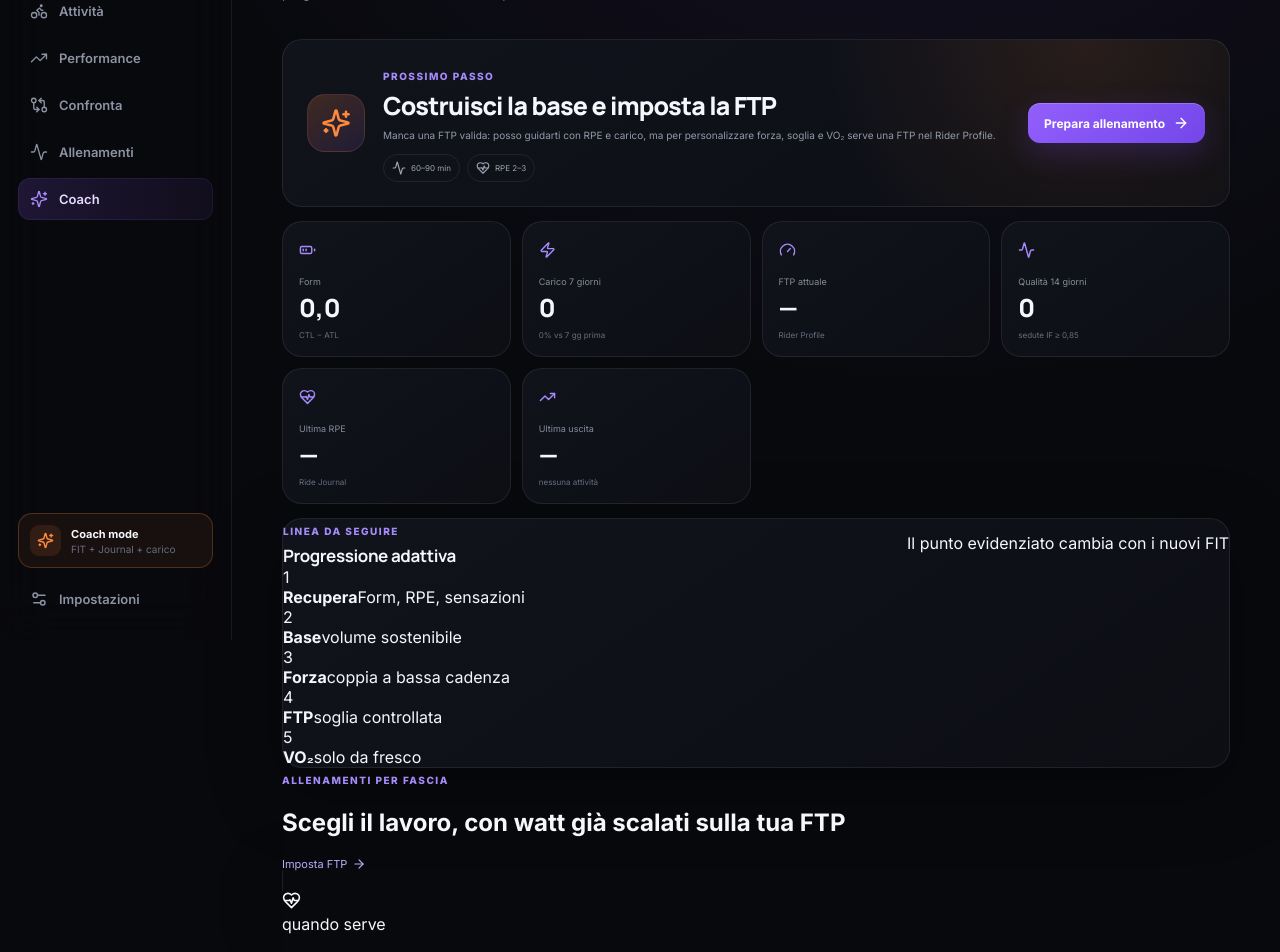
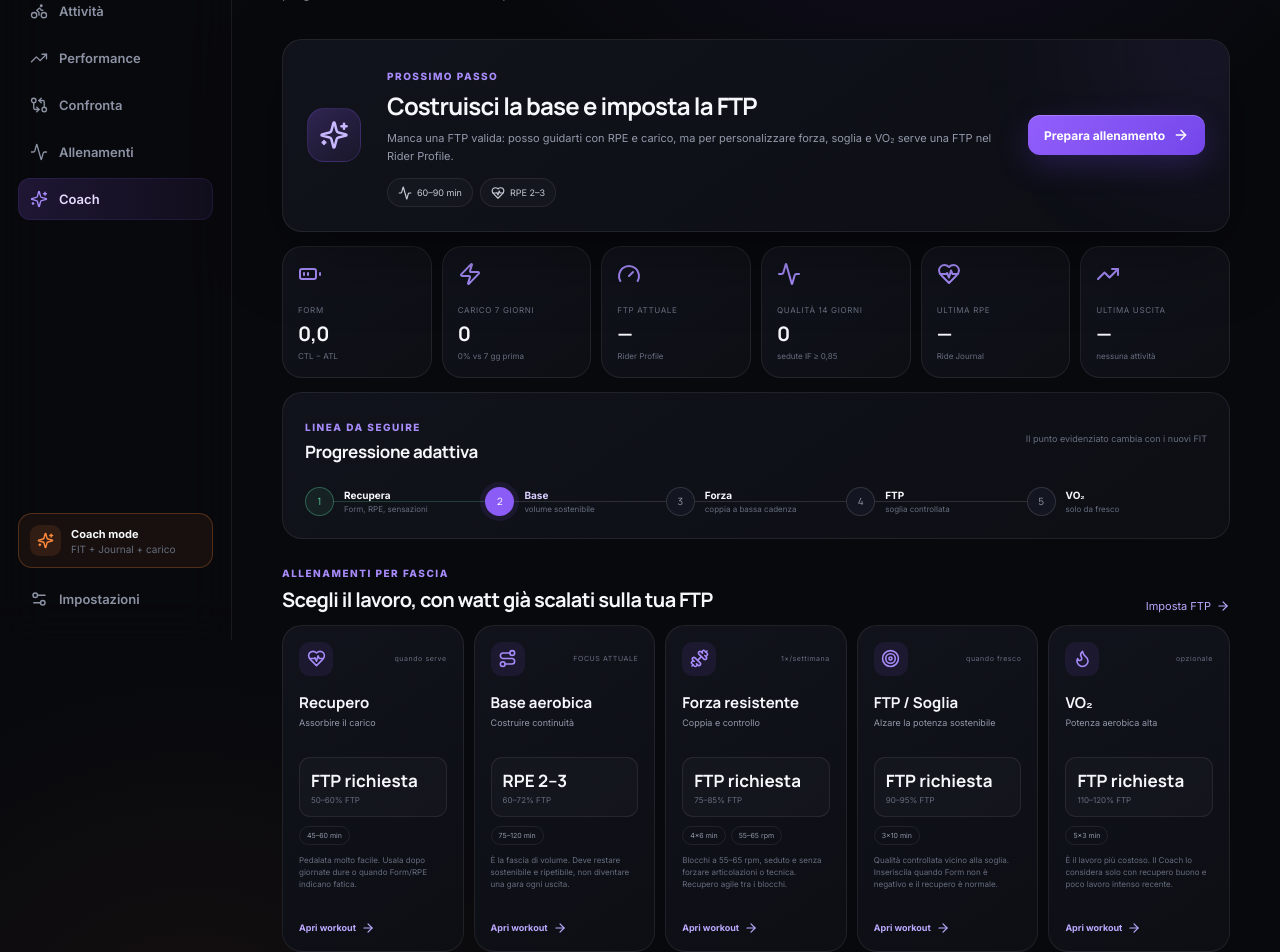
Before and after one commit to MauroPot2/garminactivities, a Next.js app in the folder web/: page /coach in a window 1280 px wide. Shown: the part 160-1112 px from the top of the page. Built offline with nearby package versions, Linux system fonts and the light colour scheme.

Commit message:
style: wire coach module styles

```diff
--- a/web/app/coach/page.tsx
+++ b/web/app/coach/page.tsx
@@ -5,6 +5,7 @@ import { formatDate, formatNumber } from "@/lib/format";
 import { getJournalEntries } from "@/lib/journal";
 import { getCurrentFtp, readSettings } from "@/lib/settings";
 import { buildLoadModel } from "@/lib/training";
+import styles from "./coach.module.css";
 
 export const dynamic = "force-dynamic";
 
@@ -90,7 +91,7 @@ export default function CoachPage() {
     nextRange = targetRange(currentFtp, .90, .95);
     intensity = `${nextRange![0]}–${nextRange![1]} W · 90–95% FTP`;
     focusIndex = 3;
-    reason = `Sei fresco e nelle ultime due settimane non risultano sedute ad alta intensità: inserisco qualità senza partire subito dal VO₂.`;
+    reason = "Sei fresco e nelle ultime due settimane non risultano sedute ad alta intensità: inserisco qualità senza partire subito dal VO₂.";
   } else if (!moderateFatigue && qualityLast14 < 2 && model.last7 > 0) {
     title = "Forza resistente · 4×6'";
     preset = "strength";
@@ -129,45 +130,45 @@ export default function CoachPage() {
   return <div className="pageWrap coachPage">
     <header className="topbar"><div><div className="eyebrow">COACH MODE</div><h1>Un passo alla volta. <span>Guidato dai dati.</span></h1><p>Il Coach usa FIT, carico, FTP storica e Ride Journal per proporti il prossimo passo e una linea di progressione. Le scelte restano trasparenti e modificabili.</p></div></header>
 
-    <section className="coachHero panel">
-      <div className="coachOrb"><Sparkles size={30}/></div>
-      <div className="coachHeroCopy"><span className="sectionLabel">PROSSIMO PASSO</span><h2>{title}</h2><p>{reason}</p><div className="coachTags"><span><Activity size={14}/>{duration}</span><span><HeartPulse size={14}/>{intensity}</span></div></div>
-      <Link className="primaryButton coachCta" href={workoutHrefValue}>Prepara allenamento<ArrowRight size={16}/></Link>
+    <section className={`${styles.coachHero} panel`}>
+      <div className={styles.coachOrb}><Sparkles size={30}/></div>
+      <div className={styles.coachHeroCopy}><span className="sectionLabel">PROSSIMO PASSO</span><h2>{title}</h2><p>{reason}</p><div className={styles.coachTags}><span><Activity size={14}/>{duration}</span><span><HeartPulse size={14}/>{intensity}</span></div></div>
+      <Link className={`primaryButton ${styles.coachCta}`} href={workoutHrefValue}>Prepara allenamento<ArrowRight size={16}/></Link>
     </section>
 
-    <section className="coachSignals">
-      <div className="panel coachSignal"><BatteryMedium/><span>Form</span><strong>{model.latest.form>0?"+":""}{formatNumber(model.latest.form,1)}</strong><small>CTL − ATL</small></div>
-      <div className="panel coachSignal"><Zap/><span>Carico 7 giorni</span><strong>{formatNumber(model.last7,0)}</strong><small>{model.ramp>0?"+":""}{formatNumber(model.ramp,0)}% vs 7 gg prima</small></div>
-      <div className="panel coachSignal"><Gauge/><span>FTP attuale</span><strong>{currentFtp ?? "—"}<small>{currentFtp ? " W" : ""}</small></strong><small>{ftpWkg ? `${formatNumber(ftpWkg,2)} W/kg` : "Rider Profile"}</small></div>
-      <div className="panel coachSignal"><Activity/><span>Qualità 14 giorni</span><strong>{qualityLast14}</strong><small>sedute IF ≥ 0,85</small></div>
-      <div className="panel coachSignal"><HeartPulse/><span>Ultima RPE</span><strong>{latestJournal?.rpe ?? "—"}<small>{latestJournal?.rpe ? "/10" : ""}</small></strong><small>{latestJournal?.cramps ? "crampi annotati" : "Ride Journal"}</small></div>
-      <div className="panel coachSignal"><TrendingUp/><span>Ultima uscita</span><strong>{daysSinceLastRide ?? "—"}<small>{daysSinceLastRide !== undefined ? " gg fa" : ""}</small></strong><small>{latest ? `${formatDate(latest.date)} · ${formatNumber(latest.normalizedPower,0)} W NP` : "nessuna attività"}</small></div>
+    <section className={styles.coachSignals}>
+      <div className={`panel ${styles.coachSignal}`}><BatteryMedium/><span>Form</span><strong>{model.latest.form>0?"+":""}{formatNumber(model.latest.form,1)}</strong><small>CTL − ATL</small></div>
+      <div className={`panel ${styles.coachSignal}`}><Zap/><span>Carico 7 giorni</span><strong>{formatNumber(model.last7,0)}</strong><small>{model.ramp>0?"+":""}{formatNumber(model.ramp,0)}% vs 7 gg prima</small></div>
+      <div className={`panel ${styles.coachSignal}`}><Gauge/><span>FTP attuale</span><strong>{currentFtp ?? "—"}<small>{currentFtp ? " W" : ""}</small></strong><small>{ftpWkg ? `${formatNumber(ftpWkg,2)} W/kg` : "Rider Profile"}</small></div>
+      <div className={`panel ${styles.coachSignal}`}><Activity/><span>Qualità 14 giorni</span><strong>{qualityLast14}</strong><small>sedute IF ≥ 0,85</small></div>
+      <div className={`panel ${styles.coachSignal}`}><HeartPulse/><span>Ultima RPE</span><strong>{latestJournal?.rpe ?? "—"}<small>{latestJournal?.rpe ? "/10" : ""}</small></strong><small>{latestJournal?.cramps ? "crampi annotati" : "Ride Journal"}</small></div>
+      <div className={`panel ${styles.coachSignal}`}><TrendingUp/><span>Ultima uscita</span><strong>{daysSinceLastRide ?? "—"}<small>{daysSinceLastRide !== undefined ? " gg fa" : ""}</small></strong><small>{latest ? `${formatDate(latest.date)} · ${formatNumber(latest.normalizedPower,0)} W NP` : "nessuna attività"}</small></div>
     </section>
 
-    <section className="panel coachPathPanel">
-      <div className="panelHeader"><div><span className="sectionLabel">LINEA DA SEGUIRE</span><h2>Progressione adattiva</h2></div><span className="coachPathHint">Il punto evidenziato cambia con i nuovi FIT</span></div>
-      <div className="coachPath">
-        {path.map((step, index) => <div className={`coachPathStep ${index === focusIndex ? "isCurrent" : ""} ${index < focusIndex ? "isDone" : ""}`} key={step.label}><div className="coachPathDot">{index + 1}</div><div><strong>{step.label}</strong><span>{step.note}</span></div></div>)}
+    <section className={`panel ${styles.coachPathPanel}`}>
+      <div className="panelHeader"><div><span className="sectionLabel">LINEA DA SEGUIRE</span><h2>Progressione adattiva</h2></div><span className={styles.coachPathHint}>Il punto evidenziato cambia con i nuovi FIT</span></div>
+      <div className={styles.coachPath}>
+        {path.map((step, index) => <div className={`${styles.coachPathStep} ${index === focusIndex ? styles.isCurrent : ""} ${index < focusIndex ? styles.isDone : ""}`} key={step.label}><div className={styles.coachPathDot}>{index + 1}</div><div><strong>{step.label}</strong><span>{step.note}</span></div></div>)}
       </div>
     </section>
 
-    <section className="coachBandSection">
-      <div className="coachBandHeading"><div><span className="sectionLabel">ALLENAMENTI PER FASCIA</span><h2>Scegli il lavoro, con watt già scalati sulla tua FTP</h2></div>{!currentFtp && <Link href="/settings" className="textLink">Imposta FTP<ArrowRight size={14}/></Link>}</div>
-      <div className="coachBands">
+    <section className={styles.coachBandSection}>
+      <div className={styles.coachBandHeading}><div><span className="sectionLabel">ALLENAMENTI PER FASCIA</span><h2>Scegli il lavoro, con watt già scalati sulla tua FTP</h2></div>{!currentFtp && <Link href="/settings" className="textLink">Imposta FTP<ArrowRight size={14}/></Link>}</div>
+      <div className={styles.coachBands}>
         {bands.map((band) => {
           const Icon = band.icon;
-          return <Link href={band.href} className={`coachBand panel ${band.state === "NON ORA" ? "isMuted" : ""}`} key={band.key}>
-            <div className="coachBandTop"><div className="coachBandIcon"><Icon size={19}/></div><span className="coachBandState">{band.state}</span></div>
+          return <Link href={band.href} className={`${styles.coachBand} panel ${band.state === "NON ORA" ? styles.isMuted : ""}`} key={band.key}>
+            <div className={styles.coachBandTop}><div className={styles.coachBandIcon}><Icon size={19}/></div><span className={styles.coachBandState}>{band.state}</span></div>
             <h3>{band.label}</h3><p>{band.goal}</p>
-            <div className="coachBandTarget"><strong>{band.watts}</strong><span>{band.percent}</span></div>
-            <div className="coachBandMeta"><span>{band.duration}</span>{band.cadence && <span>{band.cadence}</span>}</div>
+            <div className={styles.coachBandTarget}><strong>{band.watts}</strong><span>{band.percent}</span></div>
+            <div className={styles.coachBandMeta}><span>{band.duration}</span>{band.cadence && <span>{band.cadence}</span>}</div>
             <small>{band.detail}</small>
-            <div className="coachBandAction">Apri workout <ArrowRight size={14}/></div>
+            <div className={styles.coachBandAction}>Apri workout <ArrowRight size={14}/></div>
           </Link>;
         })}
       </div>
     </section>
 
-    <section className="panel coachLogic"><div className="panelHeader"><div><span className="sectionLabel">PERCHÉ</span><h2>Logica visibile, non una scatola nera</h2></div></div><div className="coachLogicGrid"><div><b>1</b><span>RPE e note possono bloccare la qualità</span></div><div><b>2</b><span>ATL/CTL decidono quanto carico è assorbibile</span></div><div><b>3</b><span>FTP e peso personalizzano watt e W/kg</span></div><div><b>4</b><span>Le sedute intense recenti limitano FTP e VO₂</span></div></div></section>
+    <section className={`panel ${styles.coachLogic}`}><div className="panelHeader"><div><span className="sectionLabel">PERCHÉ</span><h2>Logica visibile, non una scatola nera</h2></div></div><div className={styles.coachLogicGrid}><div><b>1</b><span>RPE e note possono bloccare la qualità</span></div><div><b>2</b><span>ATL/CTL decidono quanto carico è assorbibile</span></div><div><b>3</b><span>FTP e peso personalizzano watt e W/kg</span></div><div><b>4</b><span>Le sedute intense recenti limitano FTP e VO₂</span></div></div></section>
   </div>;
 }
```
